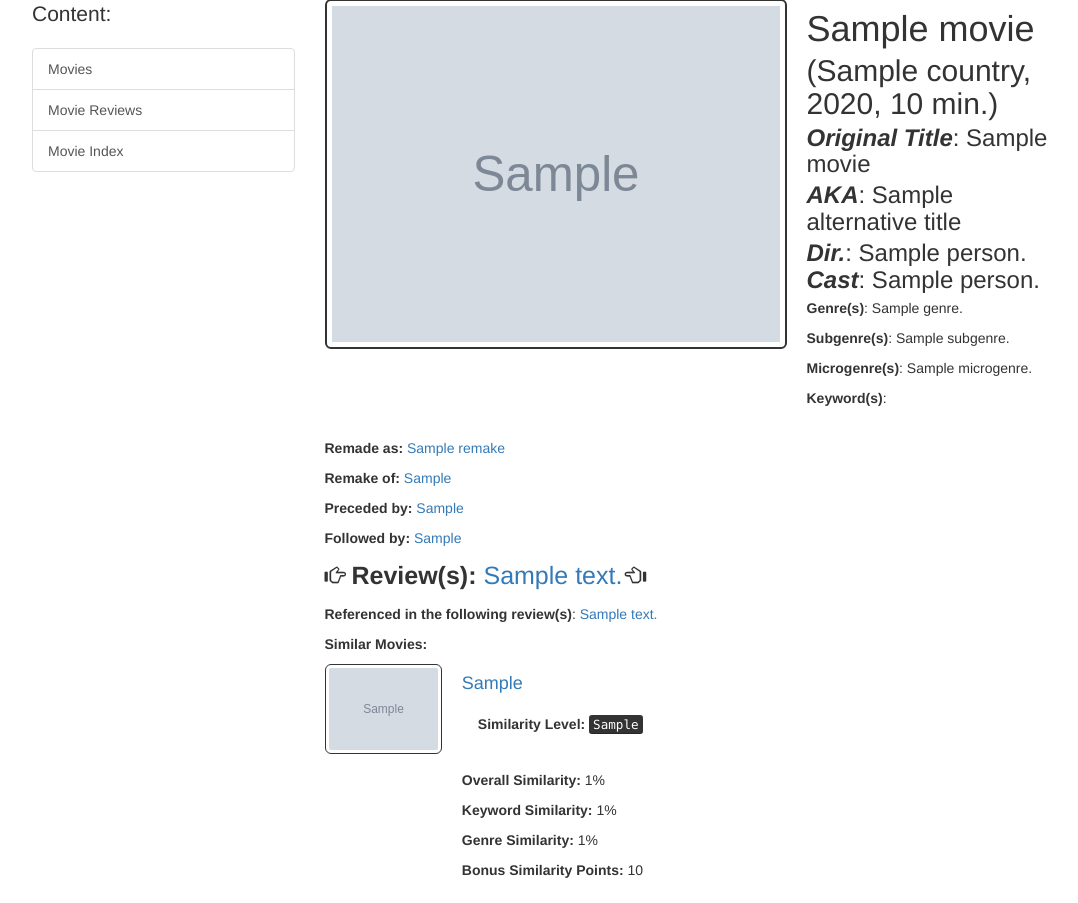
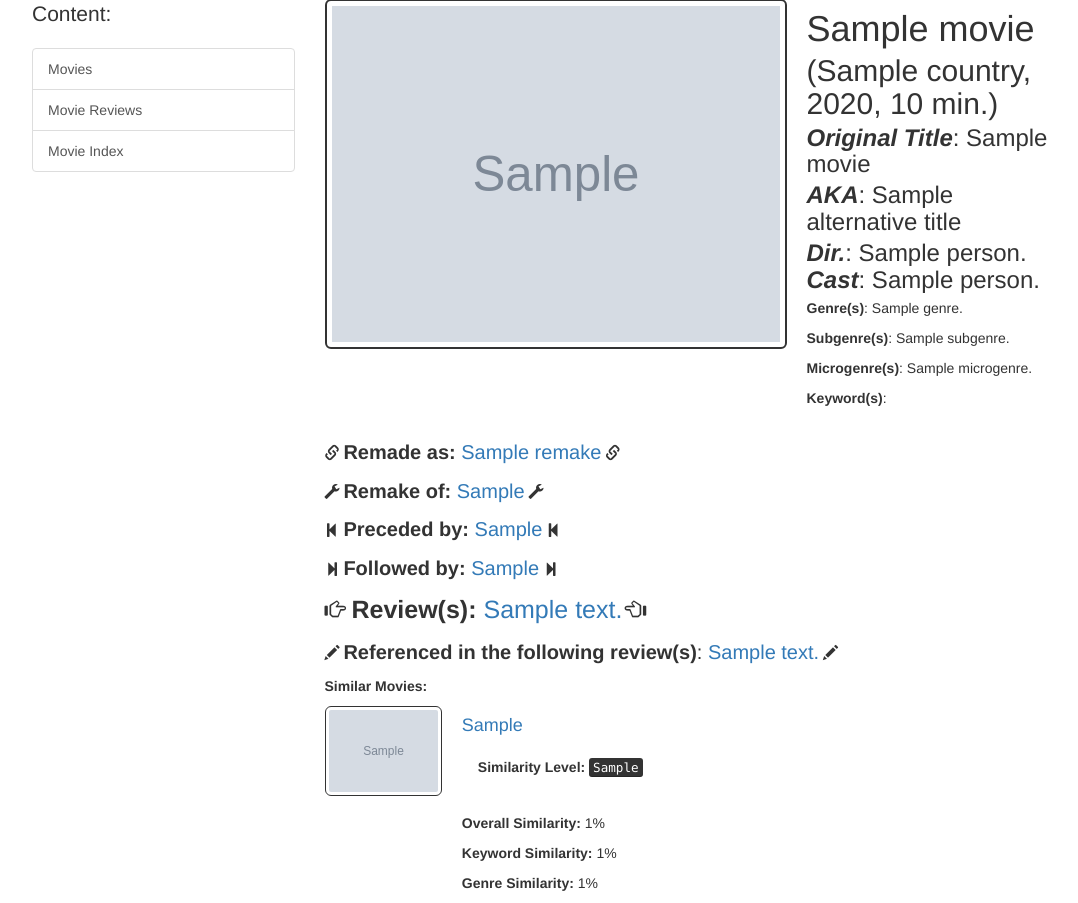
Before and after one commit to UrbanBogger/horrorexplosion, a Django app: template reviews/templates/reviews/movie_detail.html in a window 1280 px wide. Shown: the part 102-1005 px from the top of the page, without its empty margins (38-1116 px from the left). Run offline with Django 3.2, Linux system fonts and the light colour scheme; the template is opened without the code that fills it: most values are stand-ins (such as "Sample title", 1, 10 or a date in 2020); grey boxes marked "Sample" are stand-in pictures; some libraries are stand-ins or nearby versions.

Commit message:
Have added icons to important sections of the movie detail page

```diff
--- a/reviews/templates/reviews/movie_detail.html
+++ b/reviews/templates/reviews/movie_detail.html
@@ -11,16 +11,28 @@
 {% block main_content %}
 {% include "movie_header.html" %}
 {% if remakes %}
-<p><strong>Remade as:</strong> {% for remake in remakes %}<a href="{{ remake.get_absolute_url }}">{{ remake }}</a>{% if not forloop.last %}, {% endif %}{% endfor %}</p>
+<p><span class="glyphicon glyphicon-link" aria-hidden="true" style="font-size:15px"></span>
+    <span style="font-size:20px"><strong>Remade as:</strong> {% for remake in remakes %}<a href="{{ remake.get_absolute_url }}">{{ remake }}</a>{% if not forloop.last %}, {% endif %}{% endfor %}</span>
+    <span class="glyphicon glyphicon-link" aria-hidden="true" style="font-size:15px"></span>
+</p>
 {% endif %}
 {% if remade_movie %}
-<p><strong>Remake of:</strong> <a href="{{ remade_movie.get_absolute_url }}">{{ remade_movie }}</a></p>
+<p><span class="glyphicon glyphicon-wrench" aria-hidden="true" style="font-size:15px"></span>
+    <span style="font-size:20px"><strong>Remake of:</strong> <a href="{{ remade_movie.get_absolute_url }}">{{ remade_movie }}</a></span>
+    <span class="glyphicon glyphicon-wrench" aria-hidden="true" style="font-size:15px"></span>
+</p>
 {% endif %}
 {% if preceding_movie %}
-<p><strong>Preceded by:</strong> <a href="{{ preceding_movie.get_absolute_url }}">{{ preceding_movie }}</a></p>
+<p><span class="glyphicon glyphicon-step-backward" aria-hidden="true" style="font-size:15px"></span>
+    <span style="font-size:20px"><strong>Preceded by:</strong> <a href="{{ preceding_movie.get_absolute_url }}">{{ preceding_movie }}</a></span>
+    <span class="glyphicon glyphicon-step-backward" aria-hidden="true" style="font-size:15px"></span>
+</p>
 {% endif %}
 {% if following_movie %}
-<p><strong>Followed by:</strong> <a href="{{ following_movie.get_absolute_url }}">{{ following_movie }}</a></p>
+<p><span class="glyphicon glyphicon-step-forward" aria-hidden="true" style="font-size:15px"></span>
+    <span style="font-size:20px"><strong>Followed by:</strong> <a href="{{ following_movie.get_absolute_url }}">{{ following_movie }}</a></span>
+    <span class="glyphicon glyphicon-step-forward" aria-hidden="true" style="font-size:15px"></span>
+</p>
 {% endif %}
 {% if associated_reviews %}
 <p><span class="glyphicon glyphicon-hand-right" aria-hidden="true" style="font-size:20px"></span><span style="font-size:25px"> <strong>Review(s):</strong> {% for review in associated_reviews %}<a href="{{ review.get_absolute_url }}">{{ review }}</a>{% if not forloop.last %}, {% endif %}{% endfor %}</span> <span class="glyphicon glyphicon-hand-left" aria-hidden="true" style="font-size:20px"></span></p>
@@ -28,7 +40,10 @@
 <p><strong>No review(s) yet.</strong></p>
     {% endif %}
 {% if referenced_in_reviews %}
-<p><strong>Referenced in the following review(s)</strong>: {% for review_ref in referenced_in_reviews %}<a href="{{ review_ref.review.get_absolute_url }}">{{ review_ref.review }}</a>{% if not forloop.last %}, {% endif %}{% endfor %}</p>
+<p><span class="glyphicon glyphicon-pencil" aria-hidden="true" style="font-size:15px"></span>
+    <span style="font-size:20px"><strong>Referenced in the following review(s)</strong>: {% for review_ref in referenced_in_reviews %}<a href="{{ review_ref.review.get_absolute_url }}">{{ review_ref.review }}</a>{% if not forloop.last %}, {% endif %}{% endfor %}</span>
+    <span class="glyphicon glyphicon-pencil" aria-hidden="true" style="font-size:15px"></span>
+</p>
 {% endif %}
 {% if similar_movies %}
 <p><strong>Similar Movies:</strong></p>
```
